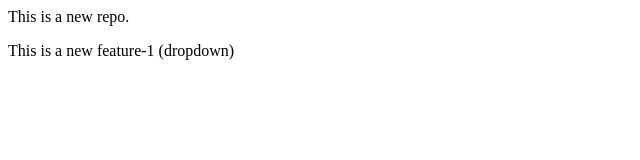
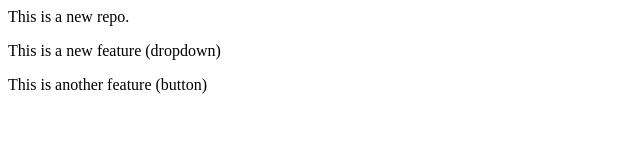
Before and after one commit to FazluKhan01/My-Second-Repo, a plain HTML site: page index.html in a window 1280 px wide. Shown: the whole page, without its empty margins (0-640 px from the left). Drawn offline with Linux system fonts and the light colour scheme.

Commit message:
Add a new feature button

```diff
--- a/index.html
+++ b/index.html
@@ -1,2 +1,3 @@
 <p>This is a new repo.</p>
-<p>This is a new feature-1 (dropdown)</p>
+<p>This is a new feature (dropdown)</p>
+<p>This is another feature (button)</p>
```
